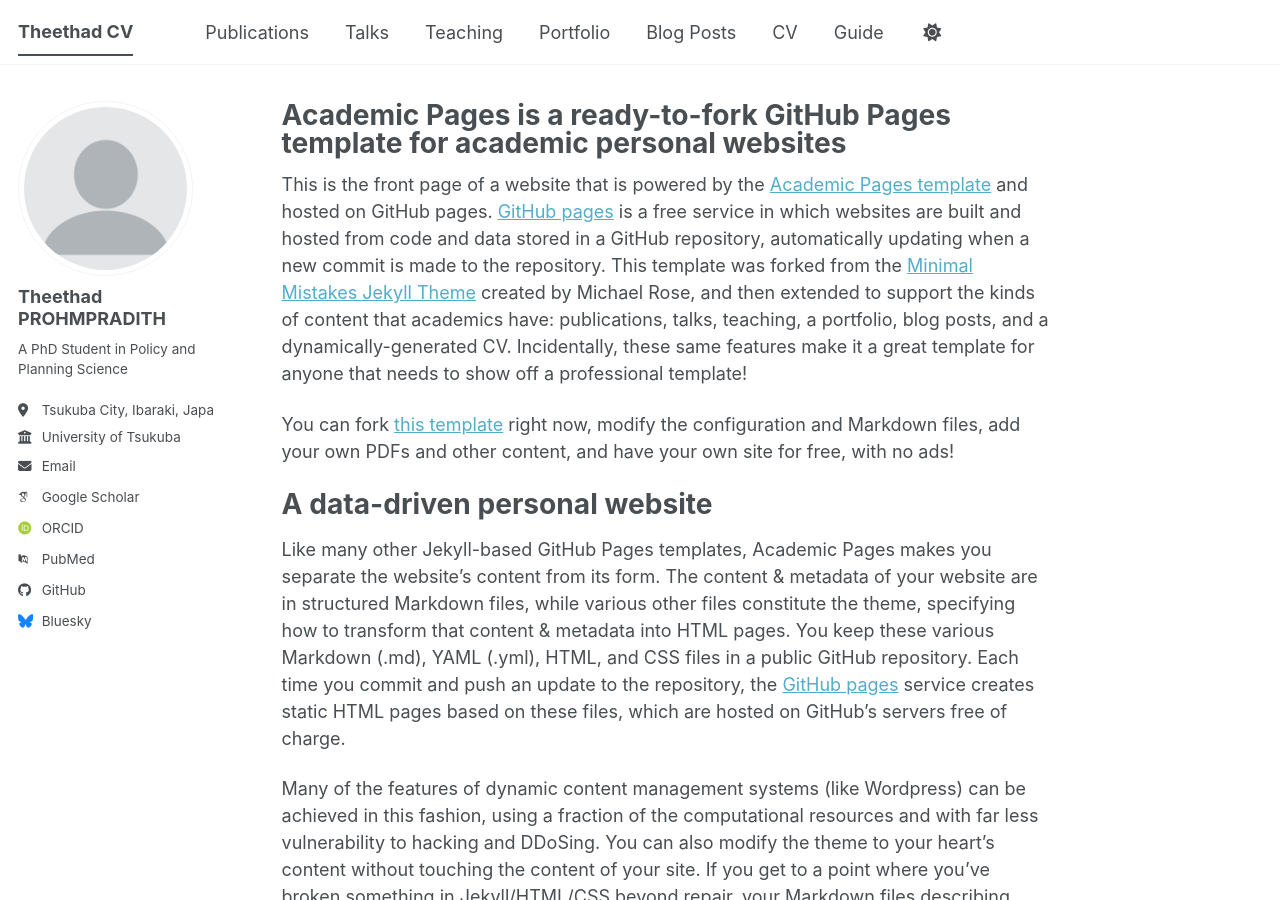
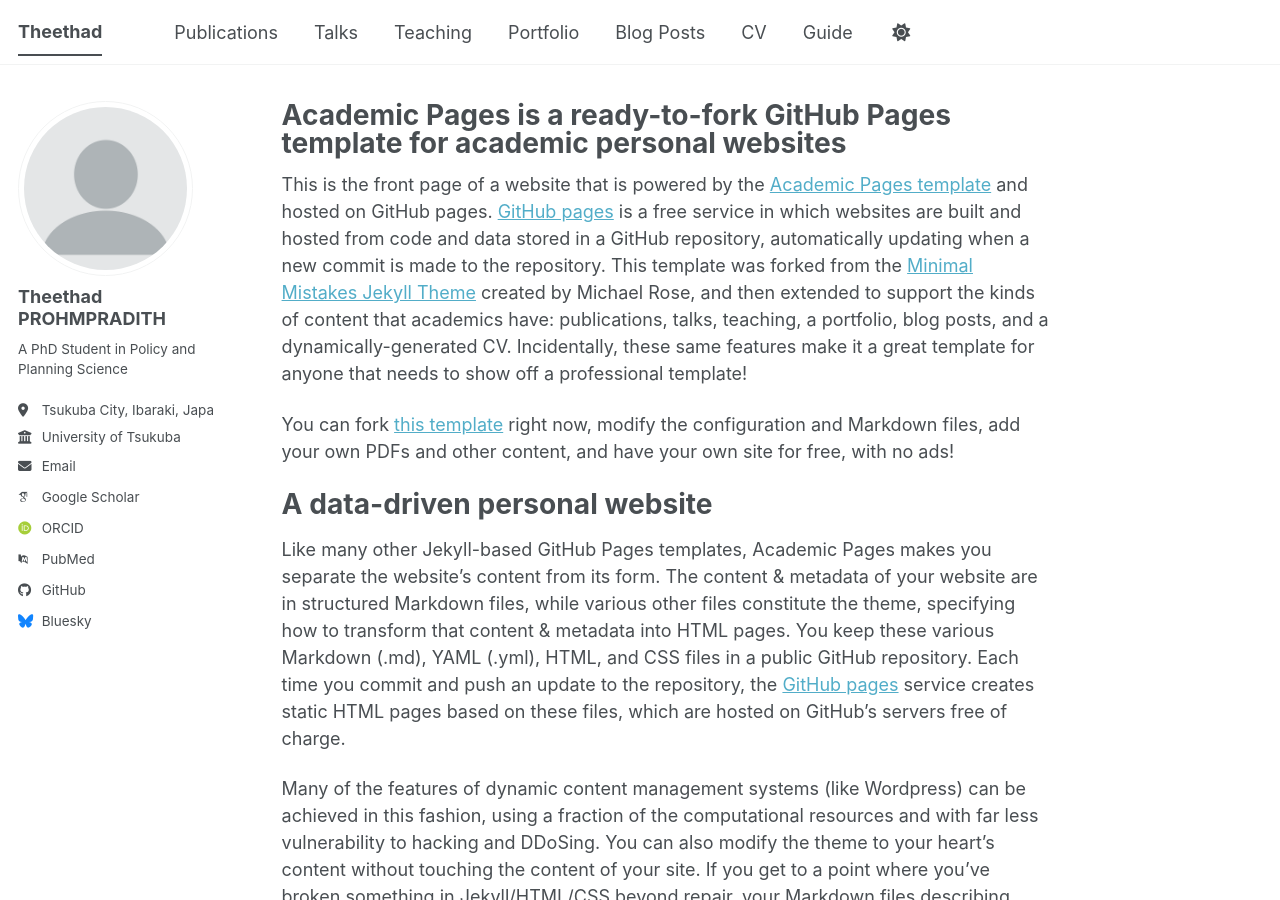
Before and after one commit to theethadp/theethadp.github.io, a Jekyll site: the page built from _pages/about.md, in a window 1280 px wide and 900 px high. Built offline with Jekyll 4.4.1, drawn with Linux system fonts in a browser that asks for light colours; some web fonts are replaced; a script bundle is joined from its source files by our own code; library files that are not in the unit come from our copies.

```diff
--- a/_config.yml
+++ b/_config.yml
@@ -9,7 +9,7 @@
 # Basic Site Settings
 locale                   : "en-US"
 site_theme               : "default" # The available themes options are "default", "air", "sunrise", "mint", "dirt" and "contrast"
-title                    : "Theethad CV"
+title                    : "Theethad"
 title_separator          : "-"
 name                     : &name "Your Name"
 description              : &description "Your Name's academic portfolio"   # Update this with a general description of your site, this is the default if not overridden by a page
@@ -35,7 +35,7 @@ author:
   # Academic websites
   academia         : # URL
   arxiv            : # URL - Update with the correct link to your profile
-  googlescholar    : "https://scholar.google.com/citations?user=PS_CX0AAAAAJ"
+  googlescholar    : "https://scholar.google.com/citations?user=tm1wJE0AAAAJ&hl=th"
   inspire-hep      : # URL
   impactstory      : # URL
   orcid            : "https://orcid.org/yourorcidurl"
```
